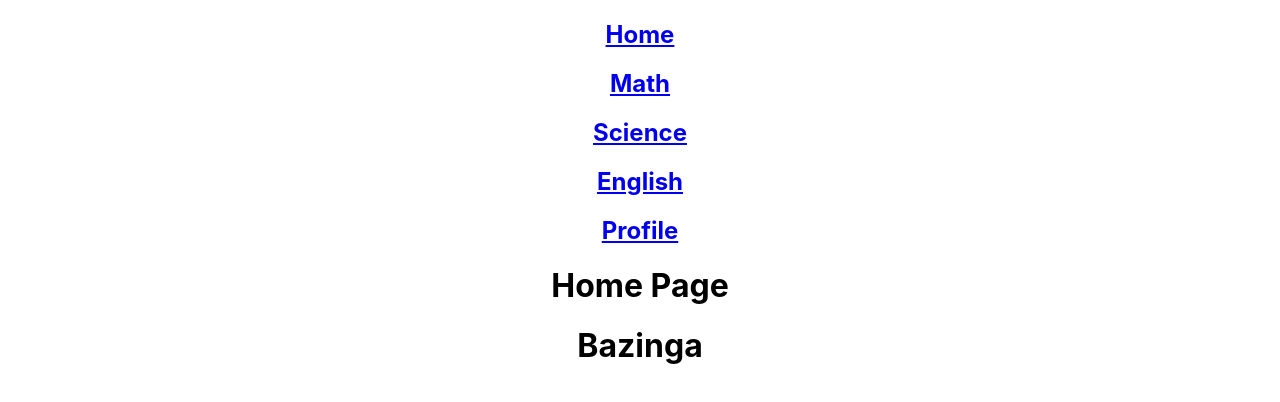
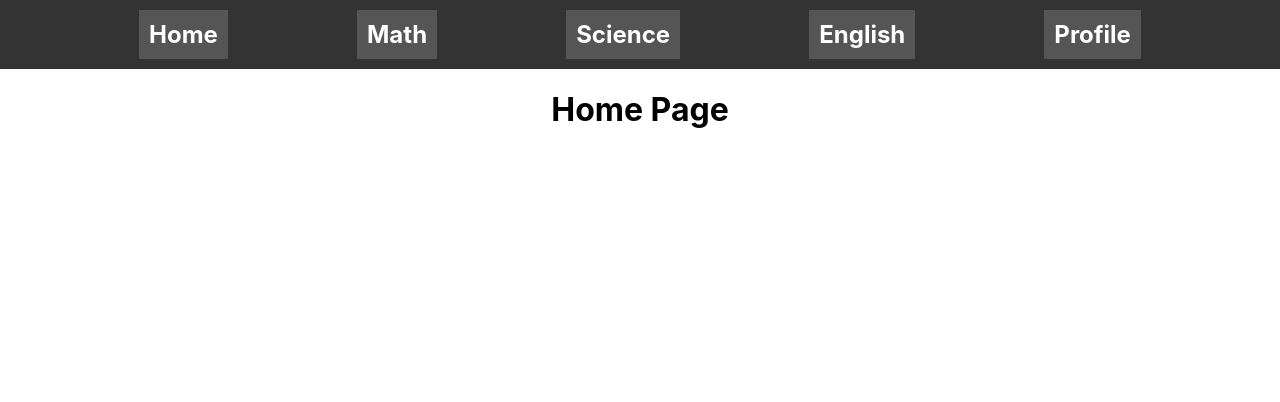
Before and after one commit to jasoncUD/Bazinga, a React (Create React App) app in the folder bazinga-web/: page / in a window 1280 px wide. Shown: the top 402 px of the page. Built offline with nearby package versions, Linux system fonts and the light colour scheme.

Commit message:
Made css to navbar

```diff
--- a/bazinga-web/src/App.tsx
+++ b/bazinga-web/src/App.tsx
@@ -1,13 +1,13 @@
 import './App.css';
 import { Outlet } from 'react-router';
 import Navbar from './components/Navbar';
+import AuthSwitchComponent from './components/AuthSwitchComponent';
 
 function App() {
   return (
     <div className="App">
           <Navbar/>
           <Outlet />
-      <h1>Bazinga</h1>
     </div>
   );
 }
--- a/bazinga-web/src/components/Navbar.css
+++ b/bazinga-web/src/components/Navbar.css
@@ -0,0 +1,30 @@
+/* NavbarComponent.css */
+.navbar {
+    background-color: #333; /* Set background color */
+    padding: 10px; /* Add padding for better appearance */
+    color: white; /* Set text color */
+  }
+
+  .nav-links {
+    display: flex; /* Make the child elements flex items */
+    justify-content: space-evenly;
+  }
+
+  .nav-links a {
+      text-decoration: none; /* Remove underline */
+    }
+
+  /* Style each h2 element (box) */
+  .nav-links h2 {
+    margin: 0; /* Remove default margin */
+    padding: 10px; /* Add padding for better appearance */
+    background-color: #555; /* Set background color */
+    color: white; /* Set text color */
+    cursor: pointer; /* Add cursor pointer for better UX */
+    transition: background-color 0.3s; /* Add transition for smooth color change */
+  }
+
+  /* Change background color on hover */
+  .nav-links h2:hover {
+    background-color: #777;
+  }
```
